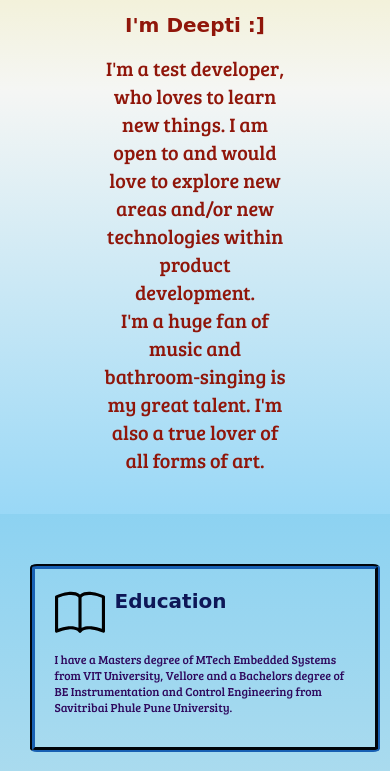
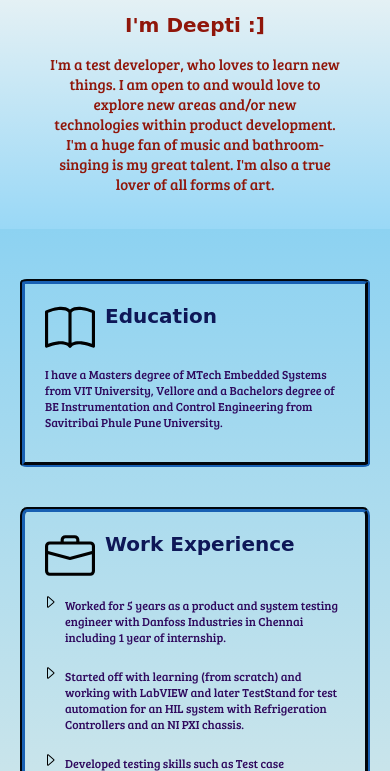
Before and after one commit to disorderly-deepti/deepti-personalSite, a plain HTML site: page index.html in a window 390 px wide. Shown: the part 333-1104 px from the top of the page. Drawn offline with Linux system fonts and the light colour scheme; a web font is replaced by a local one.

Commit message:
Add files via upload

```diff
--- a/style.css
+++ b/style.css
@@ -53,13 +53,14 @@ h3{
 }
 .grid-container2{
     display:grid;
-    grid-template-columns: 40% 50%;
+    grid-template-columns: 40% 54%;
     grid-template-rows: 35% 33% 27%;
     gap: 50px;
     text-align: left;
     padding-bottom: 50px;
     padding-top: 50px;
-    padding-left: 5%;
+    margin-left: 50px;
+    margin-right: 50px;
 }
 .card{
     border-width:5px;
@@ -158,7 +159,7 @@ ul{
     padding-left: 20px;
 }
 
-@media (max-width: 1100px) {
+@media (max-width: 1600px) {
     .contacts{
         flex-direction: column;
         justify-content: center;
@@ -183,7 +184,7 @@ ul{
     }
 }
 
-@media (max-width: 1099px) {
+@media (max-width: 1099px) and (min-width: 481px){
     .intro > p{
         font-size: 25px;
     }
@@ -202,10 +203,11 @@ ul{
 
 }
 
-@media (min-width: 401px) and (max-width: 780px) {
+@media (min-width: 481px) and (max-width: 780px) {
     .grid-container2{
         display:inline;
         margin-right: 25px;
+        margin-left: 25px;
     }
     .education{
         margin-bottom: 40px;
@@ -220,13 +222,16 @@ ul{
         height: 250px;
 
     }
+    .card{
+        padding: 10px;
+    }
 }
 
-@media (max-width: 400px) {
+@media (max-width: 480px) {
     .grid-container2{
         display:inline;
-        margin-right: 10px;
-        margin-left: 10px;
+        margin-right: 20px;
+        margin-left: 20px;
     }
     .education{
         margin-bottom: 40px;
@@ -238,7 +243,9 @@ ul{
         margin-bottom: 40px;
     }
     .intro > p{
-        font-size: 20px;
+        font-size: 15px;
+        padding-left: 50px;
+        padding-right: 50px;
     }
     h1{
         font-size: 50px;
```
